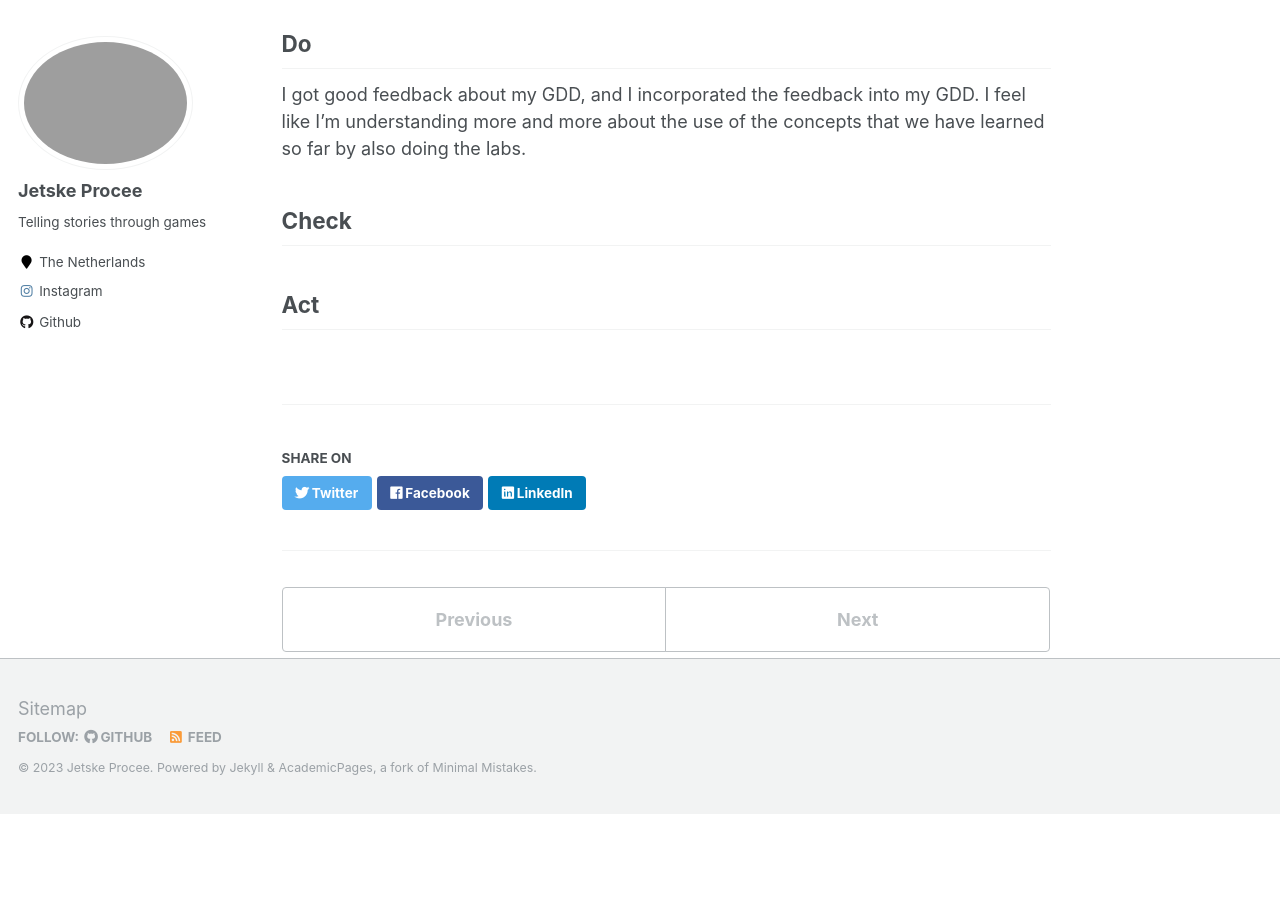
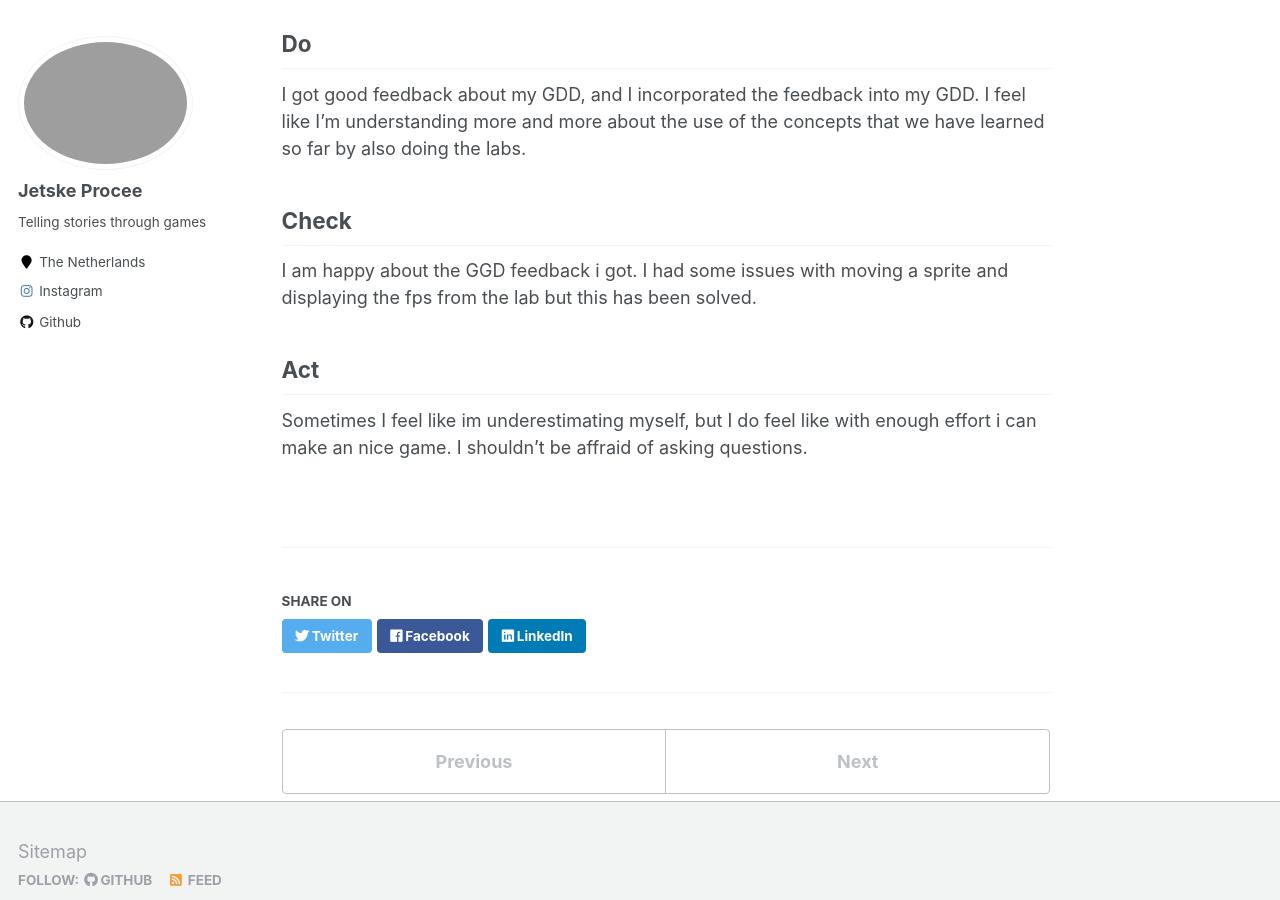
Before and after one commit to Jetplane444/Cpp-for-games, a Jekyll site: the page built from _learning/week-2.md, in a window 1280 px wide and 900 px high, scrolled down 460 px. Built offline with Jekyll 4.4.1, drawn with Linux system fonts in a browser that asks for light colours; before the commit the page ends 1274 px from its top, so only the background shows below that.

Commit message:
Updated week 2

```diff
--- a/_learning/week-2.md
+++ b/_learning/week-2.md
@@ -20,15 +20,9 @@ I got good feedback about my GDD, and I incorporated the feedback into my GDD. I
 
 ## Check
 
-
+I am happy about the GGD feedback i got. I had some issues with moving a sprite and displaying the fps from the lab but this has been solved.
 
 
 ## Act
 
-<!---
-Note: Fill this in at the end of the week.
-
-What action points can you identify from this week? What would you like to improve? What would you like to continue to strengthen?
-
-If your planned time estimates were not accurate, what would you do to improve them?
--->
+Sometimes I feel like im underestimating myself, but I do feel like with enough effort i can make an nice game. I shouldn't be affraid of asking questions.
```
